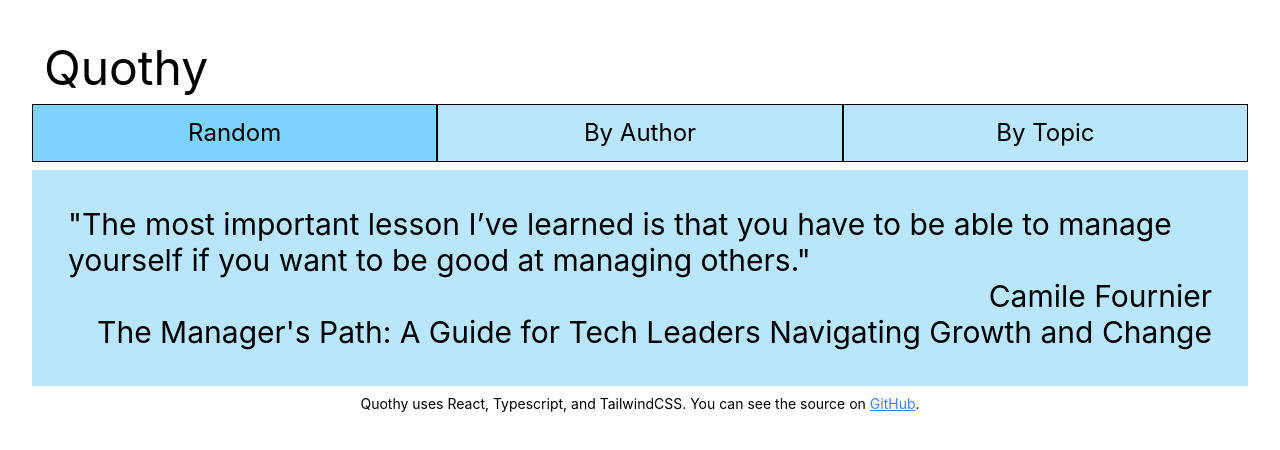
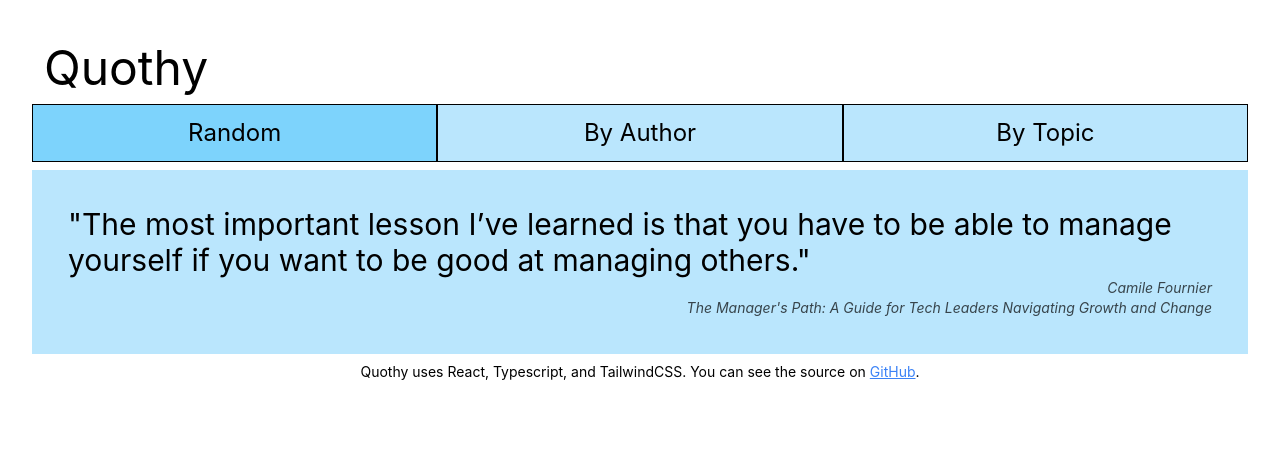
Before and after one commit to MarkNenadov/quothy, a React (Create React App) app: page / in a window 1280 px wide. Shown: the top 450 px of the page. Built offline with nearby package versions, Linux system fonts and the light colour scheme.

Commit message:
subtext component, styling for the subtext

```diff
--- a/src/components/ByAuthor.tsx
+++ b/src/components/ByAuthor.tsx
@@ -1,6 +1,7 @@
 import React from 'react';
 import { Quote } from '../models/quotes';
 import {QuoteContainer} from "../components/QuoteContainer"
+import {SubText} from "../components/SubText"
 
 export const ByAuthor = (props: { quoteList: Quote[] }) => {
   const { quoteList } = props;
@@ -22,9 +23,9 @@ export const ByAuthor = (props: { quoteList: Quote[] }) => {
           {quotes.map((quote, index) => (
             <QuoteContainer key={index}>
               <div>"{quote.quote}"</div>
-              <div className="w-full text-right">
+              <SubText>
                 {quote.book.title}
-              </div>
+              </SubText>
             </QuoteContainer>
           ))}
         </div>
--- a/src/components/ByTopic.tsx
+++ b/src/components/ByTopic.tsx
@@ -1,6 +1,7 @@
 import React from 'react';
 import { Quote } from '../models/quotes';
 import { QuoteContainer } from './QuoteContainer';
+import { SubText } from './SubText';
 
 export const ByTopic = (props: { quoteList: Quote[] }) => {
   const { quoteList } = props;
@@ -23,13 +24,13 @@ export const ByTopic = (props: { quoteList: Quote[] }) => {
           <h2>{tag}</h2>
           {quotes.map((quote, index) => (
             <QuoteContainer key={index}>
-              <div>"{quote.quote}"</div>
-              <div className="w-full text-right">
-                {quote.book.title}
-              </div>
-              <div className="w-full text-right">
-                {quote.book.author}
-              </div>
+              <div className="">"{quote.quote}"</div>
+              <SubText>
+                 {quote.book.title}
+              </SubText>
+              <SubText>
+                 {quote.book.author}
+              </SubText>
            </QuoteContainer>
           ))}
         </div>
--- a/src/components/RandomQuote.tsx
+++ b/src/components/RandomQuote.tsx
@@ -1,6 +1,7 @@
 import React, {useEffect, useState} from 'react';
 import {Quote} from '../models/quotes'
 import {QuoteContainer} from "../components/QuoteContainer"
+import {SubText} from "../components/SubText"
 
 export const RandomQuote = ( props: { quoteList: Quote[] } ) => {
   const {quoteList} = props
@@ -20,8 +21,8 @@ export const RandomQuote = ( props: { quoteList: Quote[] } ) => {
             {randomQuote && (
         <div className="m-5">
           <div>"{randomQuote.quote}"</div>
-          <div className="w-full text-right">{randomQuote.book.author}</div>
-          <div className="w-full text-right">{randomQuote.book.title}</div>
+          <SubText>{randomQuote.book.author}</SubText>
+          <SubText>{randomQuote.book.title}</SubText>
         </div>
       )}
     </QuoteContainer>
--- /dev/null
+++ b/src/components/SubText.tsx
@@ -0,0 +1,15 @@
+import React, { ReactNode } from 'react';
+
+interface SubTextProps {
+    children: ReactNode;
+  }
+
+export const SubText = (props: SubTextProps) => {
+  return (
+    <div className="opacity-70 w-full text-right text-sm italic">
+    {
+            props.children
+        }
+    </div>
+  );
+}
```
